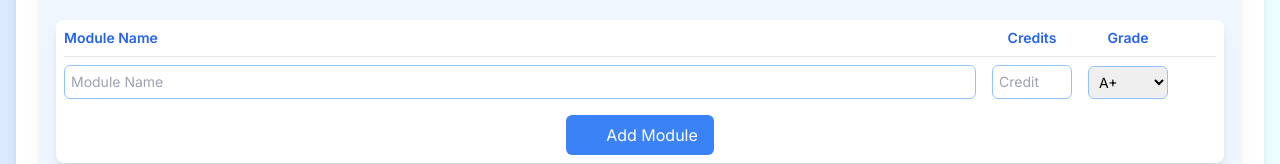
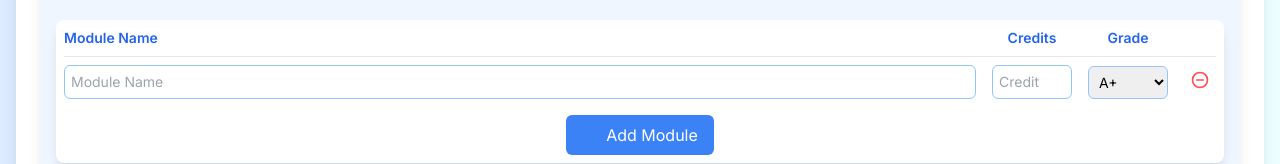
Before and after one commit to IshanHansaka/fit-gpa-calculator, a Next.js app: page / in a window 1280 px wide. Shown: the part 620-784 px from the top of the page. Built offline with nearby package versions, Linux system fonts and the light colour scheme.

Commit message:
feat: add svg

```diff
--- a/app/component/Module.tsx
+++ b/app/component/Module.tsx
@@ -1,12 +1,23 @@
+import Image from 'next/image';
+
 const Module = () => {
   return (
     <>
       <div className="flex flex-wrap md:flex-nowrap items-center gap-2 md:gap-4 mb-1 text-xs md:text-sm">
         <div className="flex-1">
-                <input type="text" className="w-full p-1.5 border border-blue-300 rounded-md focus:outline-none focus:ring-2 focus:ring-blue-500 dark:bg-gray-800 dark:border-gray-600 text-sm dark:text-gray-200" placeholder="Module Name"/>
+          <input
+            type="text"
+            className="w-full p-1.5 border border-blue-300 rounded-md focus:outline-none focus:ring-2 focus:ring-blue-500 dark:bg-gray-800 dark:border-gray-600 text-sm dark:text-gray-200"
+            placeholder="Module Name"
+          />
         </div>
         <div className="w-14 md:w-20 text-center">
-                <input type="text" inputMode="decimal" className="w-full p-1.5 border border-blue-300 rounded-md focus:outline-none focus:ring-2 focus:ring-blue-500 dark:bg-gray-800 dark:border-gray-600 text-sm dark:text-gray-200" placeholder="Credit"/>
+          <input
+            type="text"
+            inputMode="decimal"
+            className="w-full p-1.5 border border-blue-300 rounded-md focus:outline-none focus:ring-2 focus:ring-blue-500 dark:bg-gray-800 dark:border-gray-600 text-sm dark:text-gray-200"
+            placeholder="Credit"
+          />
         </div>
         <div className="w-12 md:w-20 text-center">
           <select className="w-full p-1.5 border border-blue-300 rounded-md focus:outline-none focus:ring-2 focus:ring-blue-500 dark:bg-gray-800 dark:border-gray-600 text-sm dark:text-gray-200">
@@ -24,11 +35,13 @@ const Module = () => {
           </select>
         </div>
         <div className="w-5 md:w-8 text-center">
-                <svg height="1em" width="1em"></svg>
+          <button>
+            <Image src="/remove.svg" width={20} height={20} alt="remove icon" />
+          </button>
         </div>
       </div>
     </>
-  )
-}
+  );
+};
 
-export default Module
+export default Module;
```
Lines whose indentation alone changed are shown as unchanged.
